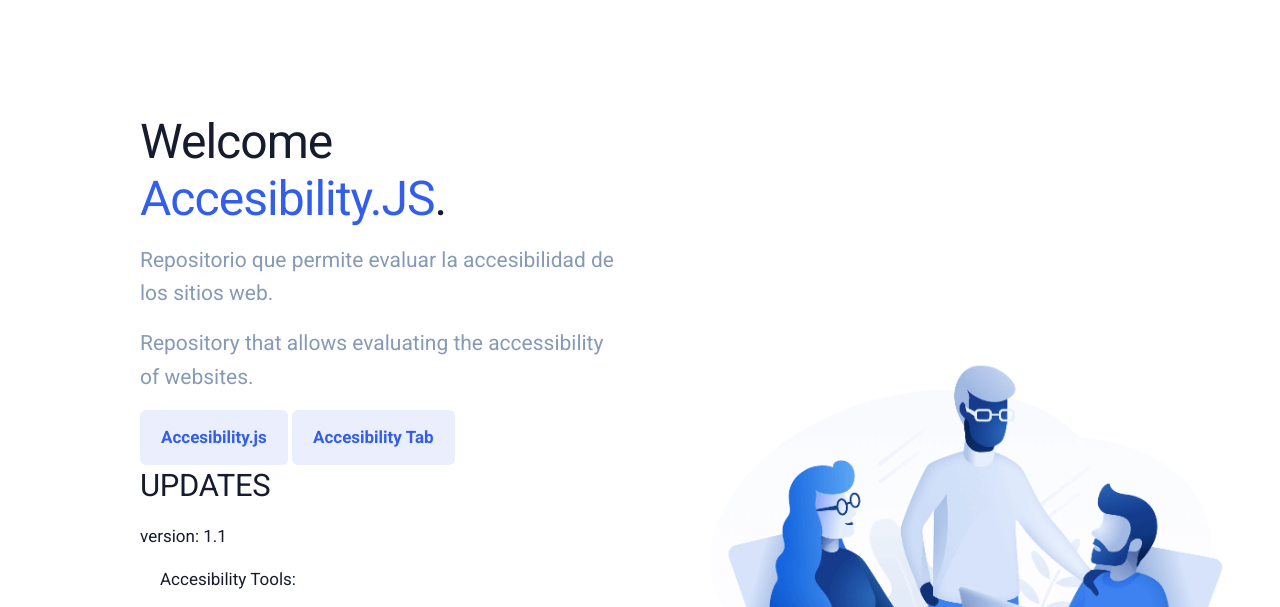
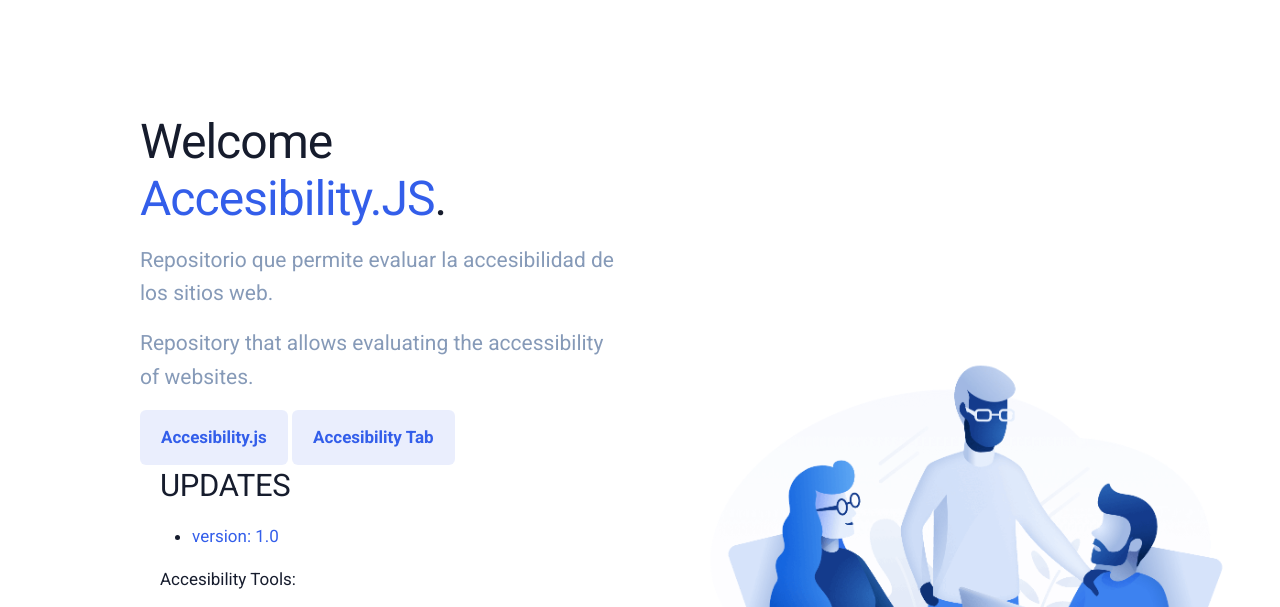
Before and after one commit to vtorresmz/accesibility, a plain HTML site: page index.html in a window 1280 px wide. Shown: the part 115-722 px from the top of the page. Drawn offline with Linux system fonts and the light colour scheme.

Commit message:
Update index.html

```diff
--- a/index.html
+++ b/index.html
@@ -114,9 +114,14 @@
                                                                 Accesibility Tab
                                                                 </a>
 
-
-                        <h2>UPDATES</h2>
-                        <p>version: 1.1</p>
+                        <div class="container">
+                            <h2>UPDATES</h2>
+                            <ul>
+                                <li>
+                                    <a href="https://github.com/vtorresmz/accesibility/blob/main/tools/"> version: 1.0</a>
+                                </li>
+                            </ul>
+                        </div>
                         <div class="container">
                             <p>Accesibility Tools:
                                 <p>
```
